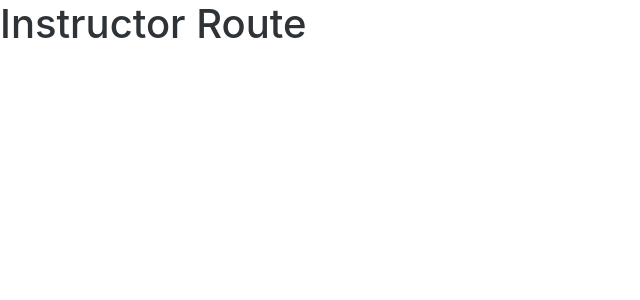
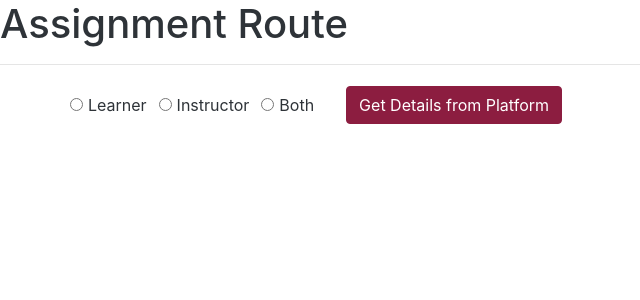
Before and after one commit to ETX-ASU/ring-leader, a React (Create React App) app in the folder packages/rl-tool-example-client/: page /instructor in a window 1280 px wide. Shown: the top 300 px of the page, without its empty margins (0-640 px from the left). Built offline with nearby package versions, Linux system fonts and the light colour scheme.

Commit message:
code cleanup and bug fix

```diff
--- a/packages/rl-tool-example-client/src/routes/RouteInstructor/RouteInstructor.scss
+++ b/packages/rl-tool-example-client/src/routes/RouteInstructor/RouteInstructor.scss
@@ -1 +1,10 @@
-.route-instructor {}
+.route-instructor button {
+    margin: 5px !important;
+}
+
+.route-instructor .userprofile {
+    border: 1px solid gray;
+    border-radius: 5px;
+    margin: 5px;
+    padding: 5px;
+}
--- a/packages/rl-tool-example-client/src/routes/RouteInstructor/RouteInstructor.tsx
+++ b/packages/rl-tool-example-client/src/routes/RouteInstructor/RouteInstructor.tsx
@@ -1,15 +1,113 @@
 import React, { useState, useEffect } from "react";
-import { useParams } from 'react-router-dom';
+import { useParams } from "react-router-dom";
+import axios from "axios";
 
-import './RouteInstructor.scss';
+import "./RouteInstructor.scss";
 
 const RouteInstructor: React.FC = () => {
+  const {} = useParams();
 
-  const { } = useParams();
-
+  const [users, setUsers] = useState<any[]>([]);
+  const [displayDiv, setdisplayDiv] = useState<boolean>(true);
+  const [radioInputValue, setradioInputValue] = useState<string>("");
+  const [courses, setCourses] = useState<any>({});
+  const getUsers = () => {
+    setdisplayDiv(true);
+    axios
+      .get("/lti-service/roster", { params: { role: radioInputValue } })
+      .then((results) => {
+        console.log(JSON.stringify(results));
+        setUsers(results.data.members);
+        setCourses(results.data.context);
+        console.log(JSON.stringify(users));
+        console.log(JSON.stringify(courses));
+      });
+  };
+  const handleCheck = (event: any): any => {
+    setradioInputValue(event.target.value);
+    setdisplayDiv(false);
+  };
   return (
-    <div className="route-instructor">
-      <h1>Instructor Route</h1>
+    <div className="route-assignment">
+      <h1>Assignment Route</h1>
+      <hr></hr>
+      <div className="container">
+        <div className="row">
+          <div className="form-check-inline">
+            <label className="form-check-label">
+              <input
+                onChange={handleCheck}
+                type="radio"
+                value="Learner"
+                className="form-check-input"
+                name="optradio"
+              ></input>
+              Learner
+            </label>
+          </div>
+          <div className="form-check-inline">
+            <label className="form-check-label">
+              <input
+                onChange={handleCheck}
+                type="radio"
+                value="Instructor"
+                className="form-check-input"
+                name="optradio"
+              ></input>
+              Instructor
+            </label>
+          </div>
+          <div className="form-check-inline">
+            <label className="form-check-label">
+              <input
+                onChange={handleCheck}
+                type="radio"
+                value="Member"
+                className="form-check-input"
+                name="optradio"
+              ></input>
+              Both
+            </label>
+          </div>
+          <div className="col">
+            <button className="btn btn-primary" onClick={getUsers}>
+              Get Details from Platform
+            </button>
+          </div>
+        </div>
+        <div className="row">
+          <div className="col">
+            {courses.title && (
+              <>
+                <div key="index">
+                  <h2>Course Title - {JSON.stringify(courses.title)}</h2>
+                </div>
+                <hr></hr>
+              </>
+            )}
+            {displayDiv &&
+              users.map((user, index) => {
+                return (
+                  <div className="userprofile" key="index">
+                    <h2>
+                      {radioInputValue} - {index + 1}
+                    </h2>
+                    <ul className="li">
+                      Profile Pic:
+                      <img src={user.picture}></img>
+                    </ul>
+                    <ul className="li">Name : {user.name}</ul>
+                    <ul className="li">Given Name: {user.given_name}</ul>
+                    <ul className="li">Family Name: {user.family_name}</ul>
+                    <ul className="li">Email: {user.email}</ul>
+                    <ul className="li">User Id: {user.user_id}</ul>
+                    <ul className="li">Roles: {JSON.stringify(user.roles)}</ul>
+                  </div>
+                );
+              })}
+          </div>
+        </div>
+      </div>
     </div>
   );
 };
```
Also changed, not shown: 2 other files (tests, documents, lock files or other folders).
